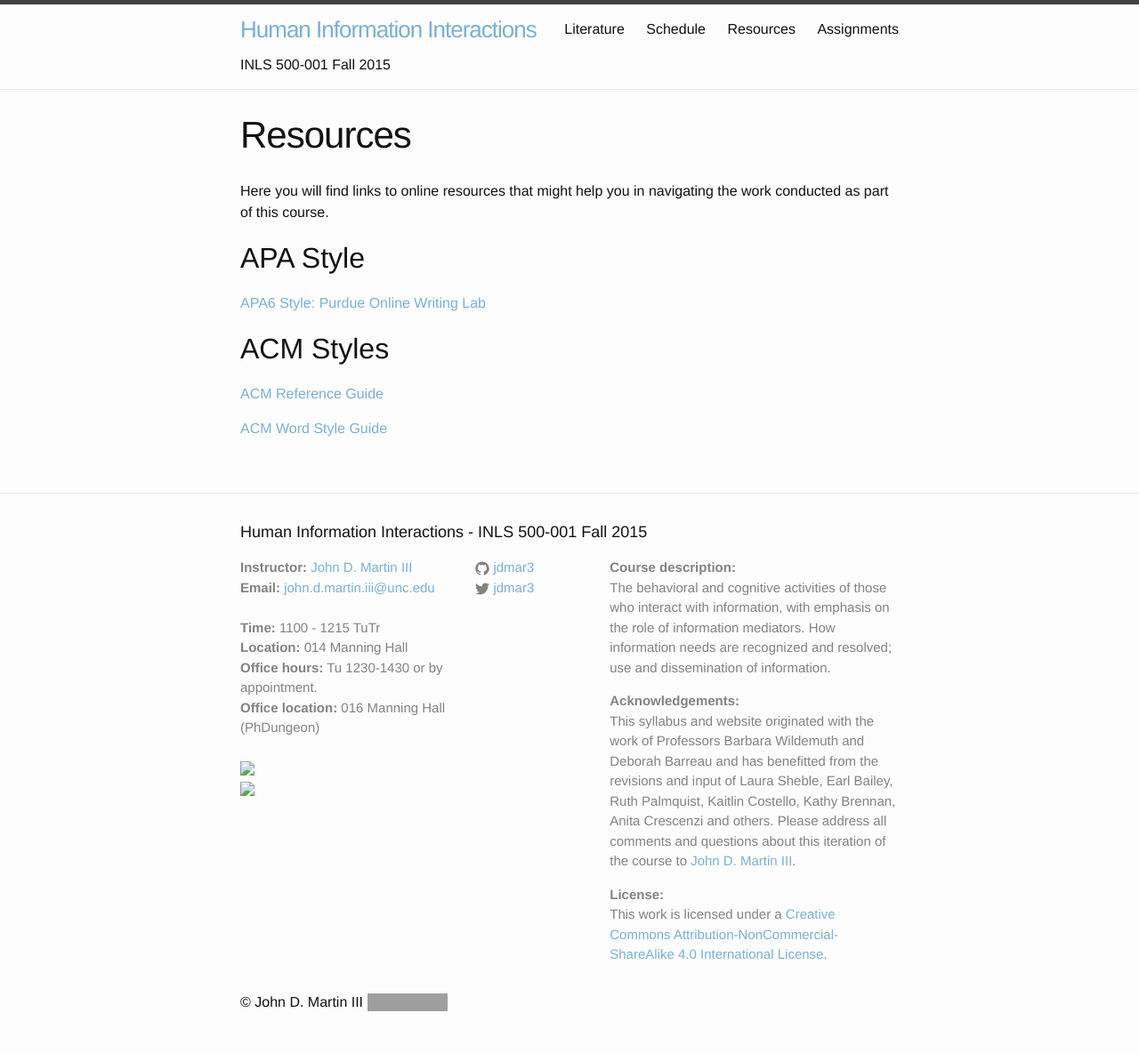
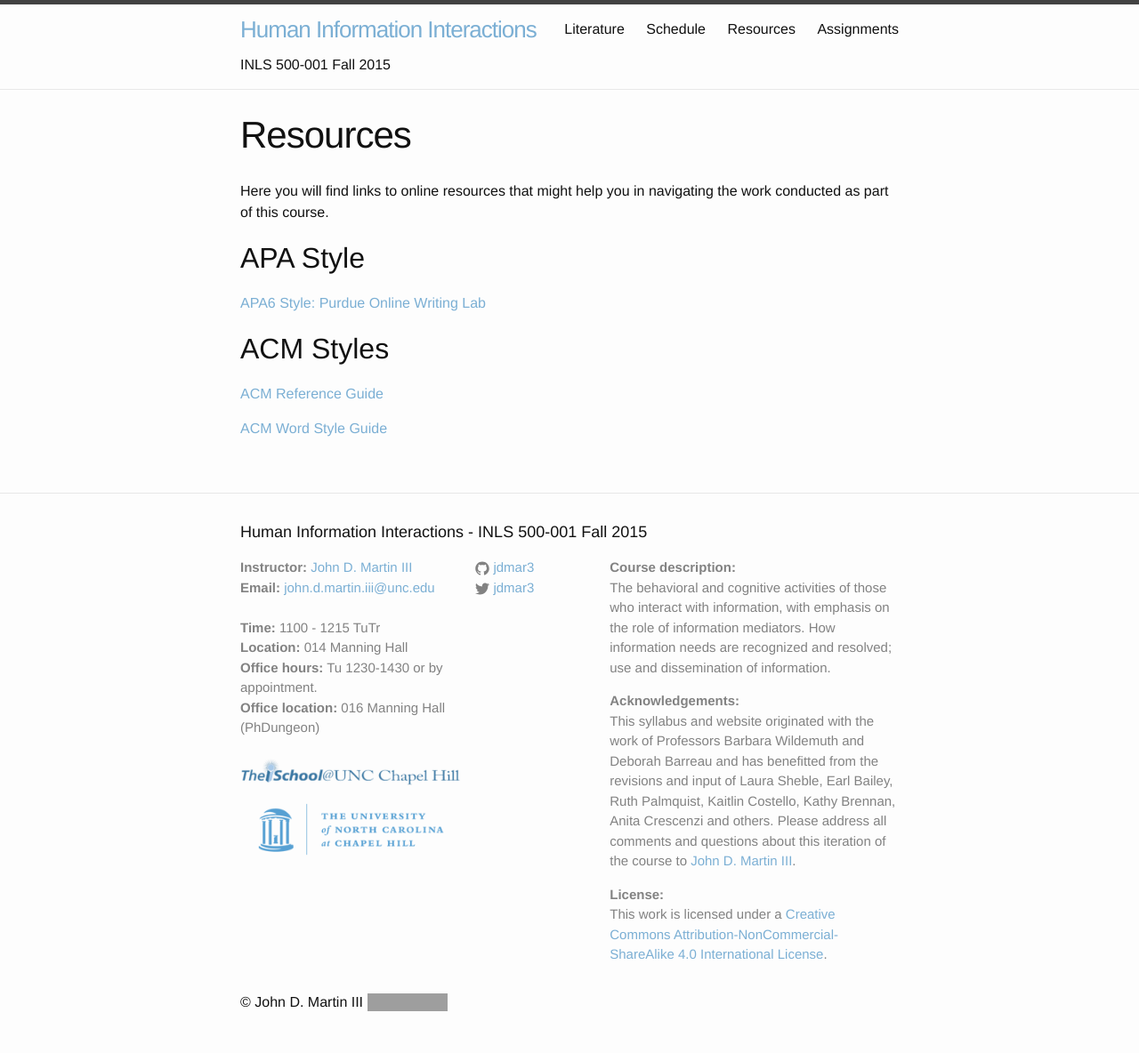
Before and after one commit to jdmar3/inls718, a Jekyll site: the page built from resources/index.md, in a window 1280 px wide. Shown: the whole page at 89% size. Built offline with Jekyll 4.4.1, drawn with Linux system fonts in a browser that asks for light colours; Markdown is read by kramdown in place of the engine named in the settings; grey boxes are pictures that could not be loaded.

Commit message:
fix image links

```diff
--- a/_config.yml
+++ b/_config.yml
@@ -17,15 +17,15 @@ course-year: "2015"
 officehours: "Tu 1230-1430 or by appointment."
 officeloc: "016 Manning Hall (PhDungeon)"
 
-favicon_url: "images/favicon.ico"
+favicon_url: "/images/favicon.ico"
 
 university: University of North Carolina at Chapel Hill
 university_url: http://unc.edu
-university_logo: "images/small_blue_300px.png"
+university_logo: "/images/small_blue_300px.png"
 
 unit: School of Information and Library Science
 unit_url: http://sils.unc.edu
-unit_logo: "images/ischool-unc_300px.png"
+unit_logo: "/images/ischool-unc_300px.png"
 
 location: 014 Manning Hall
 hours: "1100 - 1215"
```
Also changed, not shown: assignments/index.md (+1 -1 lines).
